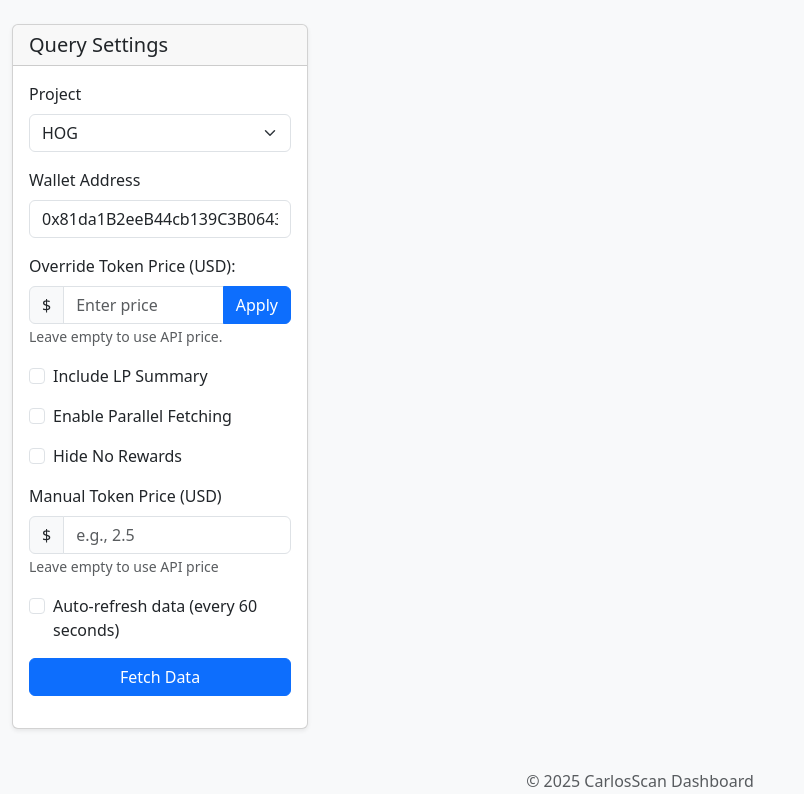
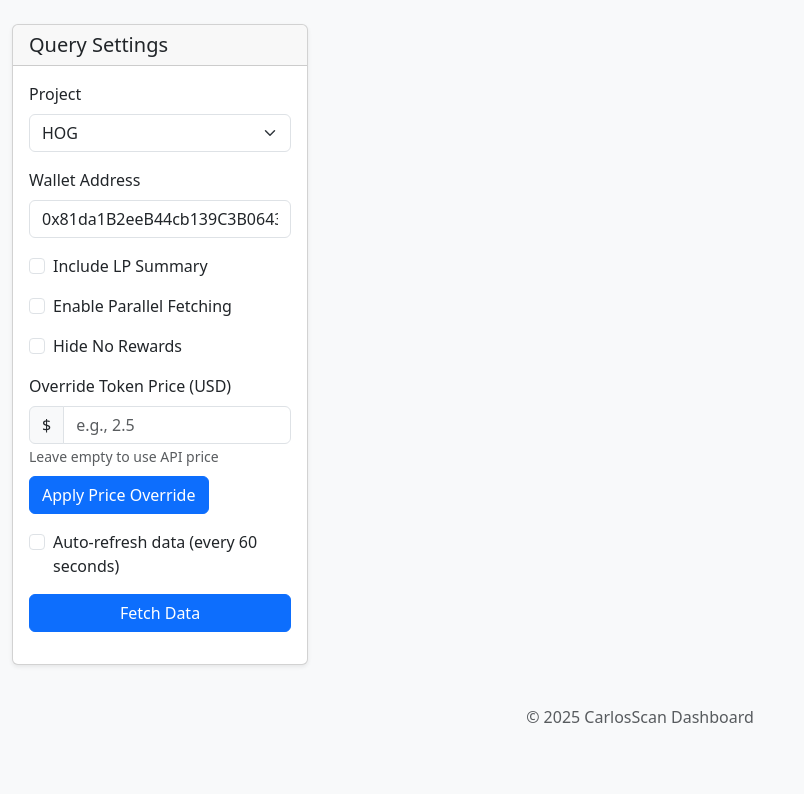
Before and after one commit to tiequan12345/CarlosScan, a Flask app: page / in a window 1280 px wide. Shown: the part 69-863 px from the top of the page, without its empty margins (0-804 px from the left). After the commit the page ends 792 px from the top, so only its background shows below. Run offline with Flask 2, Linux system fonts and the light colour scheme.

Commit message:
delete duplicate input field

```diff
--- a/static/js/dashboard.js
+++ b/static/js/dashboard.js
@@ -78,28 +78,25 @@ document.addEventListener('DOMContentLoaded', function() {
         fetchProjectData();
     });
 
-    // Add manual price input functionality
-    const manualPriceContainer = document.createElement('div');
-    manualPriceContainer.className = 'mb-3';
-    manualPriceContainer.innerHTML = `
-        <label for="manual-price" class="form-label">Override Token Price (USD):</label>
-        <div class="input-group">
-            <span class="input-group-text">$</span>
-            <input type="number" class="form-control" id="manual-price" placeholder="Enter price" step="0.000001" min="0">
-            <button class="btn btn-primary" type="button" id="apply-price">Apply</button>
-        </div>
-        <small class="form-text text-muted">Leave empty to use API price.</small>
-    `;
+    // Add button to apply manual price
+    const applyPriceBtn = document.createElement('button');
+    applyPriceBtn.type = 'button';
+    applyPriceBtn.id = 'applyPriceBtn';
+    applyPriceBtn.className = 'btn btn-primary mt-2';
+    applyPriceBtn.textContent = 'Apply Price Override';
 
-    // Insert after the wallet input
-    const walletInput = document.querySelector('#walletInput');
-    if (walletInput) {
-        walletInput.closest('.mb-3').after(manualPriceContainer);
+    // Find the manual price input group and append the button
+    const manualPriceInput = document.getElementById('manualPriceInput');
+    if (manualPriceInput) {
+        const inputGroup = manualPriceInput.closest('.input-group');
+        if (inputGroup && inputGroup.parentNode) {
+            inputGroup.parentNode.appendChild(applyPriceBtn);
+        }
     }
 
     // Button to apply manual price
-    document.getElementById('apply-price').addEventListener('click', function() {
-        const manualPrice = parseFloat(document.getElementById('manual-price').value);
+    document.getElementById('applyPriceBtn').addEventListener('click', function() {
+        const manualPrice = parseFloat(document.getElementById('manualPriceInput').value);
         if (!isNaN(manualPrice) && manualPrice > 0) {
             // Re-fetch data with manual price
             fetchProjectData(true, manualPrice);
@@ -130,7 +127,7 @@ document.addEventListener('DOMContentLoaded', function() {
         if (this.checked) {
             // Start auto-refresh
             autoRefreshInterval = setInterval(() => {
-                const manualPrice = parseFloat(document.getElementById('manual-price').value);
+                const manualPrice = parseFloat(document.getElementById('manualPriceInput').value);
                 fetchProjectData(false, !isNaN(manualPrice) && manualPrice > 0 ? manualPrice : null);
             }, 60000); // Every 60 seconds
         } else {
--- a/templates/index.html
+++ b/templates/index.html
@@ -60,7 +60,7 @@
                                 <label class="form-check-label" for="hideNoRewardsCheck">Hide No Rewards</label>
                             </div>
                             <div class="mb-3">
-                                <label for="manualPriceInput" class="form-label">Manual Token Price (USD)</label>
+                                <label for="manualPriceInput" class="form-label">Override Token Price (USD)</label>
                                 <div class="input-group">
                                     <span class="input-group-text">$</span>
                                     <input type="number" class="form-control" id="manualPriceInput" placeholder="e.g., 2.5" step="0.0001" min="0">
```
